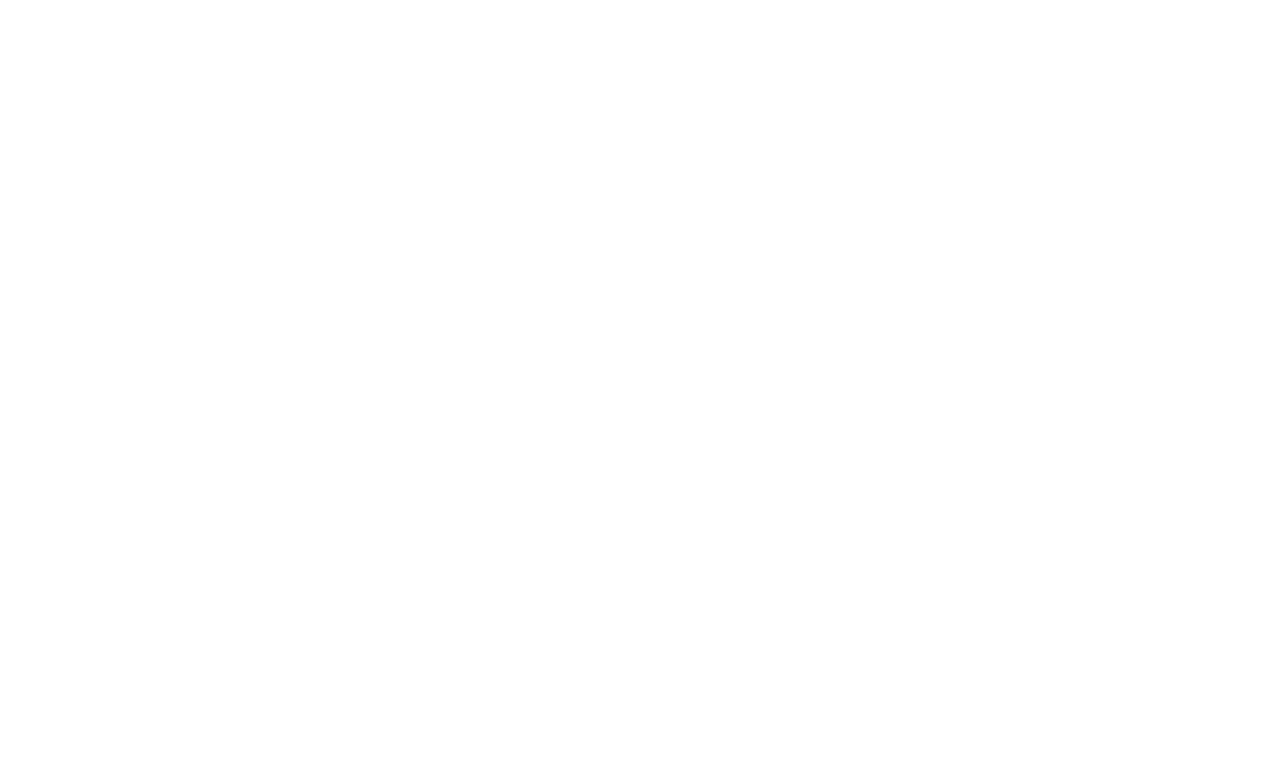
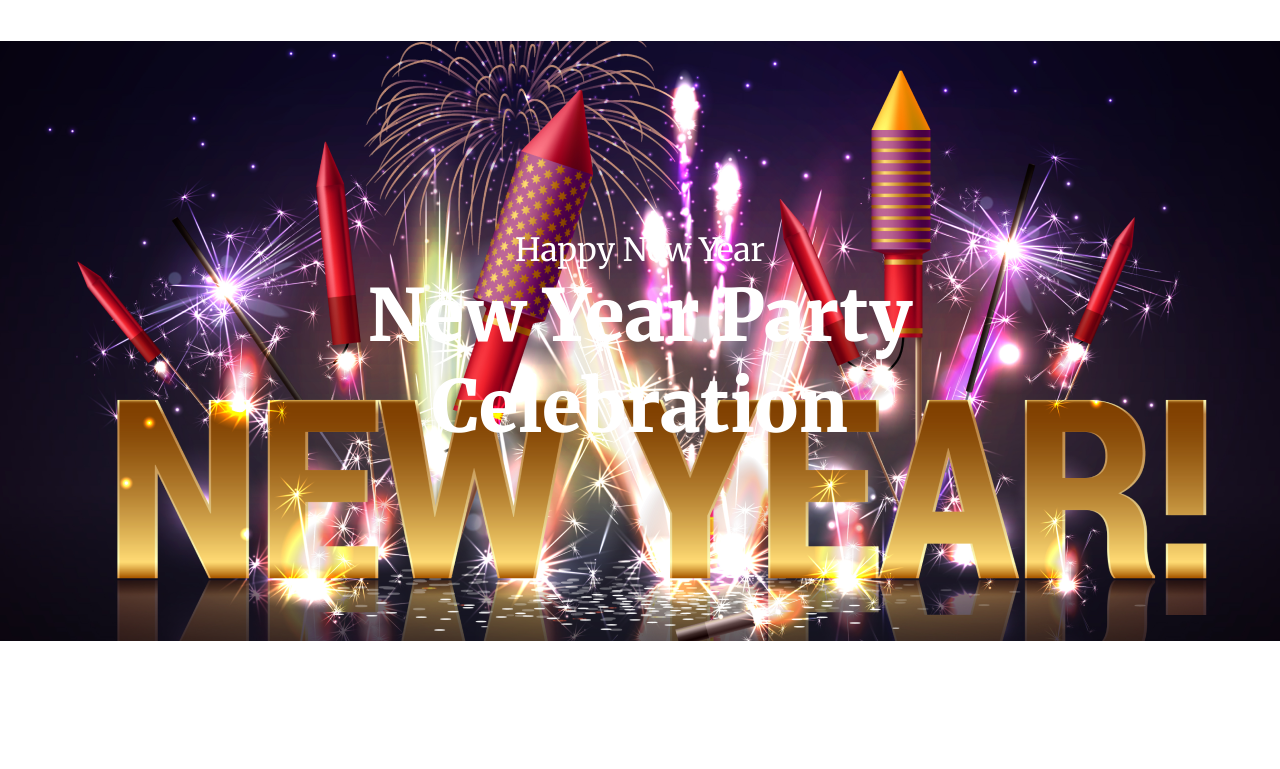
Before and after one commit to AbuRaihan32/first-assignment, a plain HTML site: page index.html in a window 1280 px wide. Shown: the top 769 px of the page. Drawn offline with Linux system fonts and the light colour scheme; the site is published under a folder, as on GitHub Pages, so addresses that start at the root find nothing.

Commit message:
added changed

```diff
--- a/styles/style.css
+++ b/styles/style.css
@@ -11,7 +11,7 @@
     max-width: 1320;
     padding: 200px 344px;
     text-align: center;
-    background-image: url('/images/image.png');
+    background-image: url('../images/image.png');
     background-repeat: no-repeat;
     background-position: center;
     margin-top: 30px;
```
